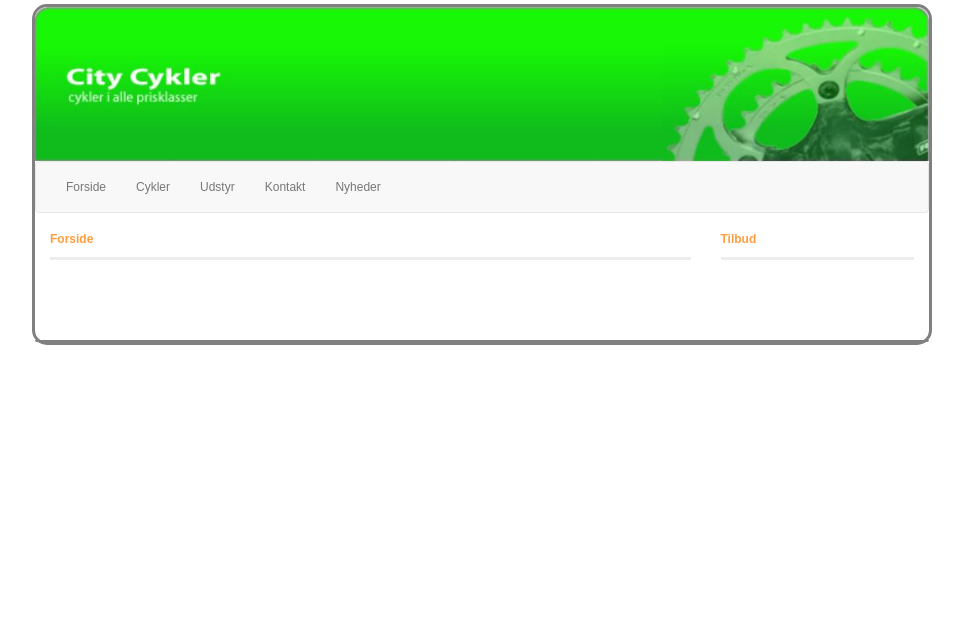
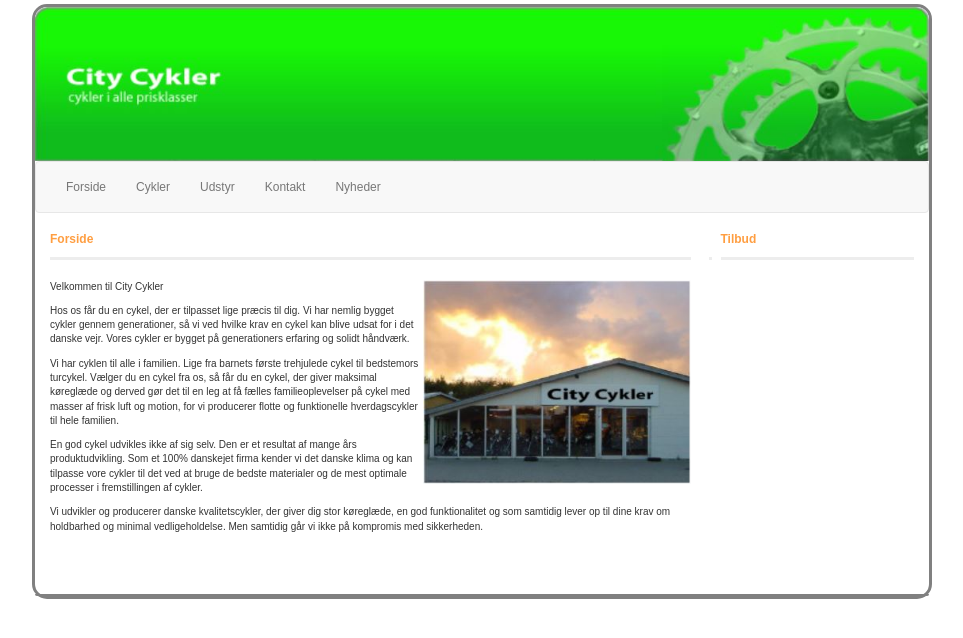
Before and after one commit to MaikenPR/city_cykler_terminsprove, a Node server app: page / in a window 1280 px wide. Shown: the part 96-734 px from the top of the page, without its empty margins (158-1121 px from the left). Run offline with Node 20, Linux system fonts and the light colour scheme; some libraries are stand-ins or nearby versions.

Commit message:
med hardcoded forside

```diff
--- a/public/stylesheets/main.css
+++ b/public/stylesheets/main.css
@@ -37,7 +37,6 @@ body{
 header{
     height: auto;
     width: auto;
-
 }
 
 header img{
@@ -64,7 +63,7 @@ main:after {
     border-right: 3px solid #EDEDED;
     height: 100%;
     position: absolute;
-    right: 0%;
+    left: 0%;
     margin-left: 3px;
     top: 0px;
 }
@@ -75,10 +74,21 @@ h1, h2{
     color: #FF9E41;
 }
 
+#forside_img{
+    height: 204px;
+    width: 268px;
+    margin-bottom: 20px;
+}
+
+#forside_text{
+    font-size: 10px;
+    padding-top: 20px;
+}
+
 /* TILBUD */
-aside{
+/* aside{
     margin-bottom: 30px;
-}
+} */
 
 
 #tilbud_div{
--- a/views/pages/cyklerByKat.ejs
+++ b/views/pages/cyklerByKat.ejs
@@ -30,7 +30,7 @@
                                     <img class="cykelList_img" class="col-md-3" src="/images/Cykler/<%= cykel[i].billede %>" alt="">
                                 </article>
                             <%}%>
-                            <div class="vl"></div>
+
             </article>
             <% include ../partials/tilbud_aside.ejs %>
 
--- a/views/pages/index.ejs
+++ b/views/pages/index.ejs
@@ -18,7 +18,27 @@
             <h2 class="col-md-3">Tilbud</h2>
             <article class="col-md-9">
                 <% include ../partials/main_content_hl.ejs %>
+                    <div  id="forside_text">
+                        <img align="right" id="forside_img" src="images/forside.JPG" alt="">
+                        <p>Velkommen til City Cykler</p>
+                        <p>Hos os får du en cykel, der er tilpasset lige præcis til dig. Vi har nemlig bygget cykler gennem
+                            generationer, så vi ved hvilke krav en cykel kan blive udsat for i det danske vejr. Vores cykler
+                            er bygget på generationers erfaring og solidt håndværk.</p>
+                        <p>Vi har cyklen til alle i familien. Lige fra barnets første trehjulede cykel til bedstemors turcykel.
+                            Vælger du en cykel fra os, så får du en cykel, der giver maksimal køreglæde og derved gør det
+                            til en leg at få fælles familieoplevelser på cykel med masser af frisk luft og motion, for vi
+                            producerer flotte og funktionelle hverdagscykler til hele familien.</p>
+                        <p>En god cykel udvikles ikke af sig selv. Den er et resultat af mange års produktudvikling. Som et
+                            100% danskejet firma kender vi det danske klima og kan tilpasse vore cykler til det ved at bruge
+                            de bedste materialer og de mest optimale processer i fremstillingen af cykler.</p>
+                        <p>Vi udvikler og producerer danske kvalitetscykler, der giver dig stor køreglæde, en god funktionalitet
+                            og som samtidig lever op til dine krav om holdbarhed og minimal vedligeholdelse. Men samtidig
+                            går vi ikke på kompromis med sikkerheden.</p>
+                    </div>
+
+
             </article>
+
             <% include ../partials/tilbud_aside.ejs %>
 
         </main>
--- a/views/partials/tilbud_aside.ejs
+++ b/views/partials/tilbud_aside.ejs
@@ -1,7 +1,7 @@
 <aside class="col-md-3">
 
     <div class="hl"></div>
-
+    <div class="vl"></div>
     <% for(let i = 0; i < tilbud.length; i++){ %>
         <div id="tilbud_div">
             <h3><%= tilbud[i].navn %></h3>
```
Also changed, not shown: README.md, public/images/banner_admin.JPG (added), public/images/forside.JPG (added), views/partials/main_content_hl.ejs (line endings or trailing spaces).
